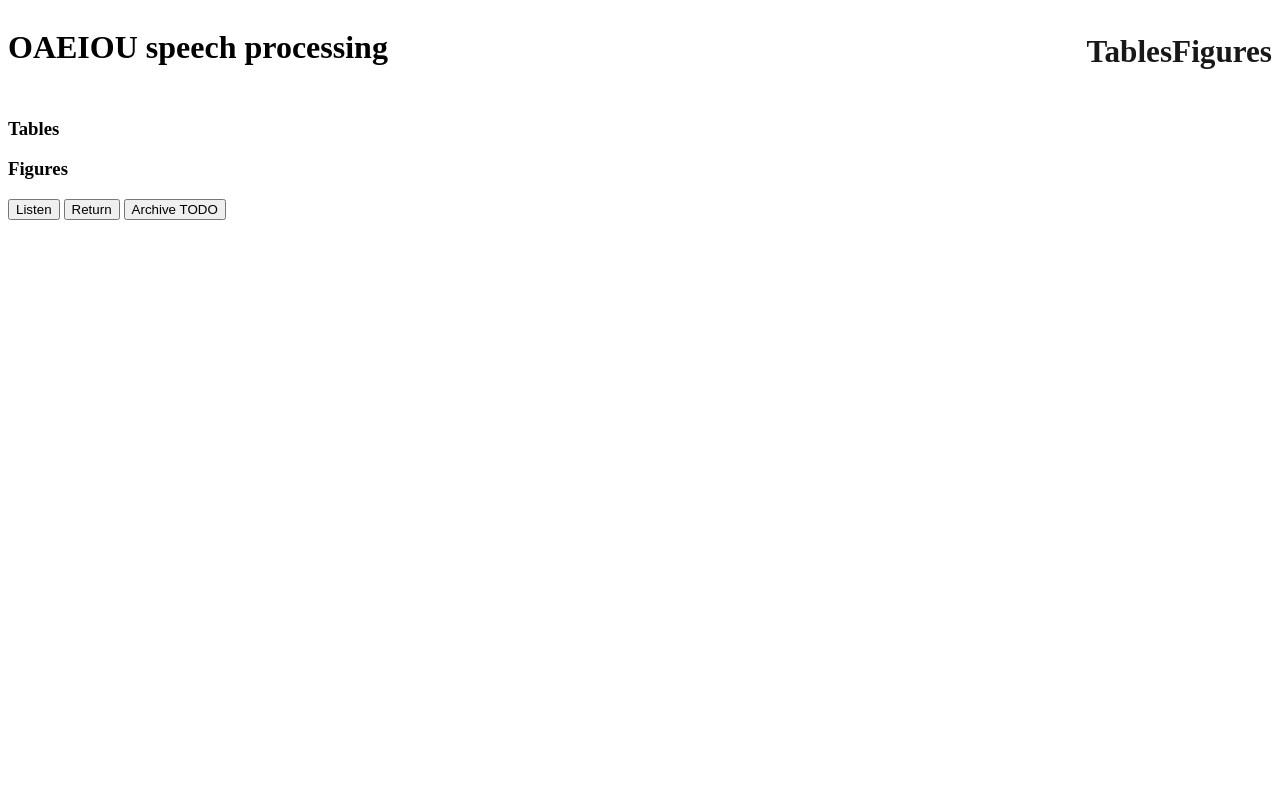
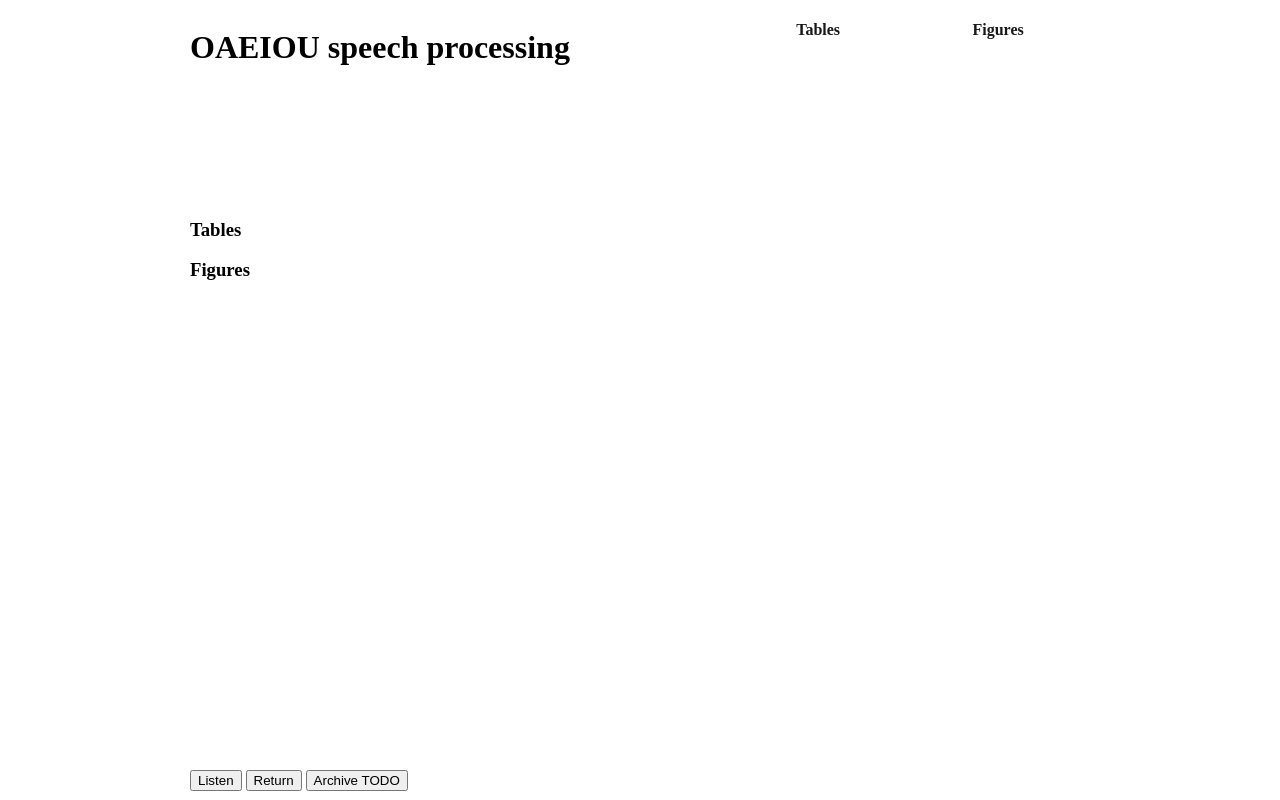
Before and after one commit to numediart/ShakeUp2020VoiceAnalysis, a Flask app: template audio_gui/audioapp/templates/analyze.html in a window 1280 px wide. Run offline with Flask 2, Linux system fonts and the light colour scheme; the template is opened without the code that fills it, so the values that code supplies are empty.

Commit message:
css and issue about audio file absolute path

```diff
--- a/audio_gui/audioapp/__init__.py
+++ b/audio_gui/audioapp/__init__.py
@@ -1,3 +1,5 @@
 from flask import Flask
 
 from .views import app
+
+from .evaAnalyze import *
--- a/audio_gui/audioapp/static/style.css
+++ b/audio_gui/audioapp/static/style.css
@@ -5,12 +5,26 @@ body
     color: black;
 }
 
+#bloc_page
+{
+    top: 0;
+    width: 900px;
+    margin: auto;
+
+    display: flex;
+    flex-direction: column;
+}
+
 header
 {
-
+    position: relative;
+    top: 0;
+    height:200px;
     display: flex;
     justify-content: space-between;
     align-items: flex-start;
+    width: 100%;
+    max-width: 900px;
 }
 
 #titre_principal
@@ -21,14 +35,59 @@ header
 nav
 {
     display: flex;
-    justify-content: space-around;
-
-    font-size: 1.3em;
+    width :40%;
     color: #181818;
     padding-bottom: 3px;
     text-decoration: none;
+    display: flex;
+    justify-content: space-around;
+    align-items: flex-start;
 }
 
-.menu
+nav h1
 {
+    font-size: 1em;
+
 }
+nav ul
+{
+    list-style-type: none;
+    justify-content: left;
+}
+nav li
+{
+    font-size: 0.8em;
+
+}
+nav a
+{
+    color: #181818;
+    text-decoration: none;
+}
+
+nav a:hover
+{
+    color: #760001;
+    border-bottom: 1px solid #760001;
+}
+
+section
+{
+    position: absolute;
+    top: 200px;
+    bottom: 50px;
+    overflow: auto;
+    width: 900px;
+
+}
+footer
+{
+
+    width: 900px;
+    position: fixed;
+    bottom: 0;
+
+    /*width:1000px;*/
+    height:30px;
+
+}
--- a/audio_gui/audioapp/templates/analyze.html
+++ b/audio_gui/audioapp/templates/analyze.html
@@ -1,7 +1,7 @@
 {% extends "layout.html" %}
 {% block body %}
+<div id="bloc_page">
     <header>
-
         <div id="titre_principal">
             <h1>OAEIOU speech processing</h1>
         </div>
@@ -13,7 +13,7 @@
                 <ul>
                     {% for key,value in myStringTables.items() %}
 
-                        <li><a href="#">{{ key }}</a></li>
+                        <li><a href="#{{ key }}">{{ key }}</a></li>
                     {% endfor %}
 
                 </ul>
```
Also changed, not shown: audio_gui/audioapp/views.py (+9 -10 lines), audio_gui/config.py (added, +7 -0 lines), audio_gui/audioapp/config.py (deleted), 3 other files.
